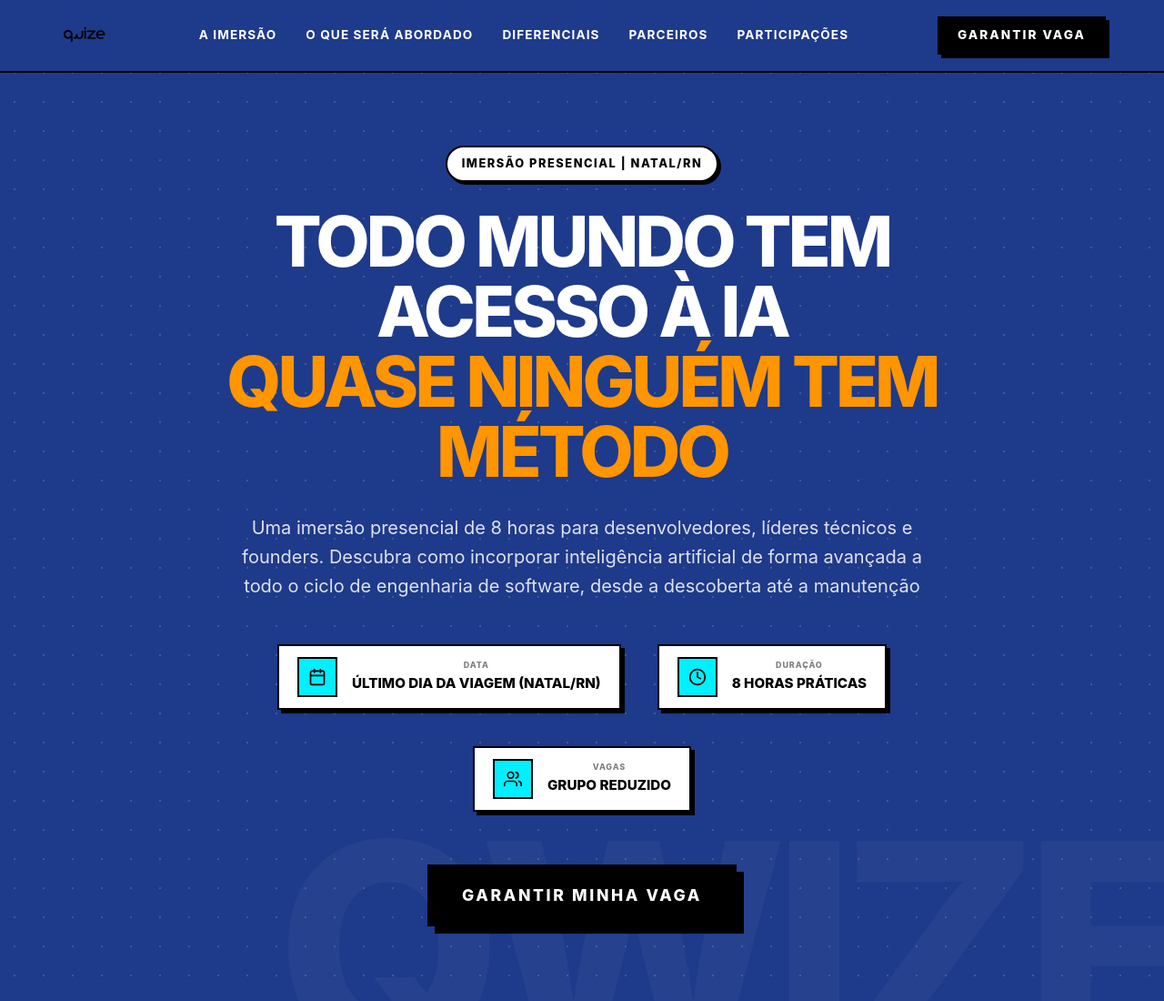
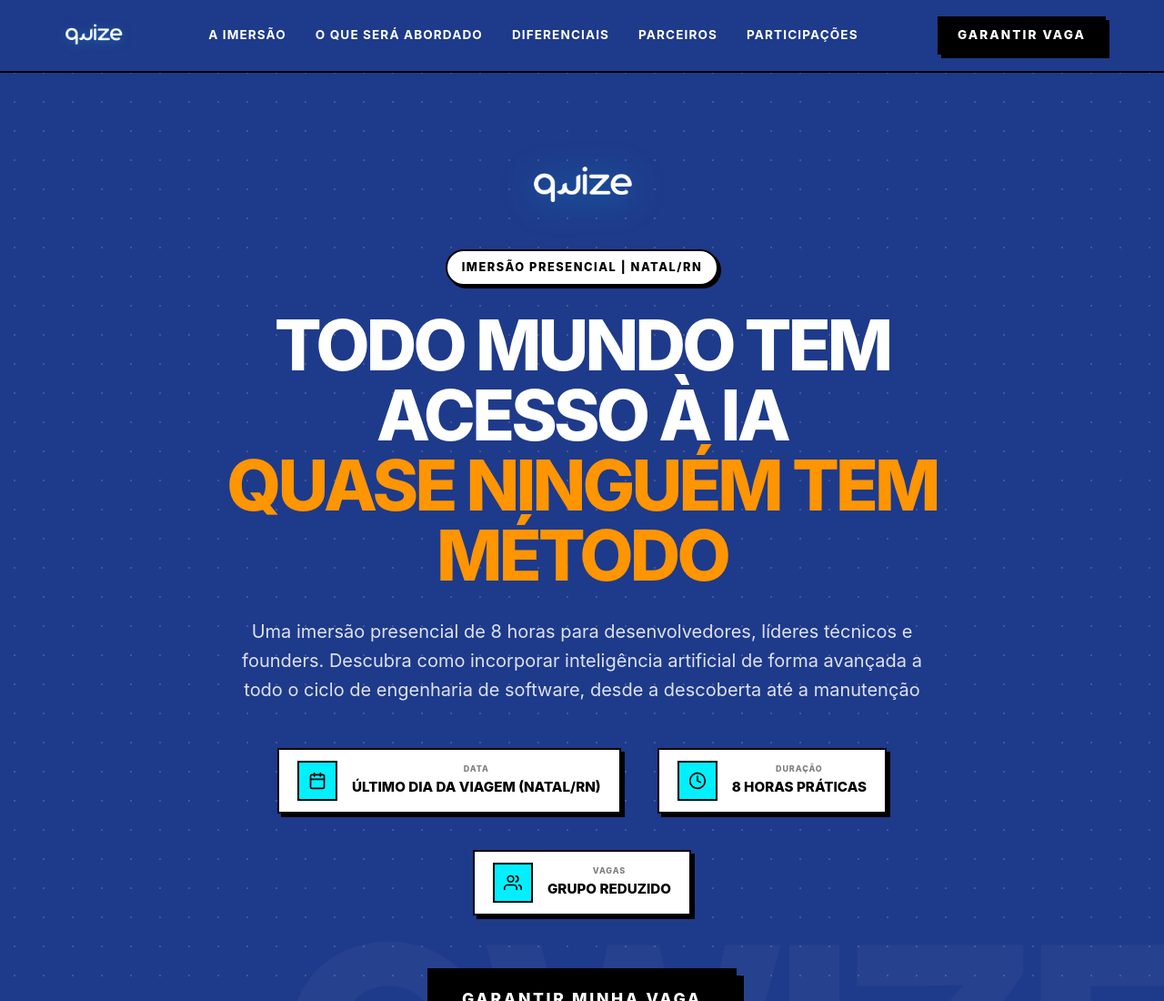
Before and after one commit to gabrielfeliix/paulo-prototipo, a plain HTML site: page index.html in a window 1280 px wide. Shown: the top 1100 px of the page at 91% size. Drawn offline with Linux system fonts and the light colour scheme; a web font is replaced by a local one.

Commit message:
style: deixar a logo branca da QWize no hero bem maior e destacada

```diff
--- a/index.html
+++ b/index.html
@@ -62,6 +62,9 @@
         <div class="hero-watermark">QWIZE</div>
         <div class="hero-container">
             <div class="hero-content">
+                <div class="hero-brand-logo-wrapper">
+                    <img src="logos/qwize.png" alt="QWize Logo" class="hero-brand-logo-img">
+                </div>
                 <div class="badge">
                     IMERSÃO PRESENCIAL | NATAL/RN
                 </div>
--- a/style.css
+++ b/style.css
@@ -1323,15 +1323,45 @@
 }
 
 .header-logo-img {
-    height: 38px;
+    height: 52px;
+    max-height: 56px;
     width: auto;
     object-fit: contain;
     display: block;
-    filter: brightness(0);
+    filter: brightness(0) invert(1) drop-shadow(0 2px 6px rgba(0, 240, 255, 0.25));
+    transition: var(--transition-smooth);
+}
+
+.logo-link:hover .header-logo-img {
+    transform: scale(1.05);
+}
+
+/* Hero Section Prominent White Logo */
+.hero-brand-logo-wrapper {
+    display: flex;
+    justify-content: center;
+    align-items: center;
+    margin-bottom: 24px;
+}
+
+.hero-brand-logo-img {
+    height: 90px;
+    max-height: 110px;
+    max-width: 340px;
+    width: auto;
+    object-fit: contain;
+    display: block;
+    filter: brightness(0) invert(1) drop-shadow(0 4px 20px rgba(0, 240, 255, 0.4));
+    transition: var(--transition-smooth);
+}
+
+.hero-brand-logo-img:hover {
+    transform: scale(1.03);
+    filter: brightness(0) invert(1) drop-shadow(0 6px 24px rgba(0, 240, 255, 0.6));
 }
 
 .footer-logo-img {
-    height: 46px;
+    height: 52px;
     width: auto;
     object-fit: contain;
     display: block;
```
